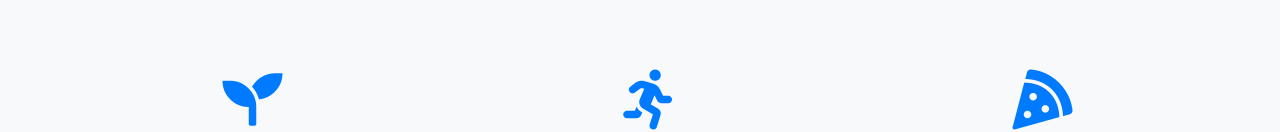
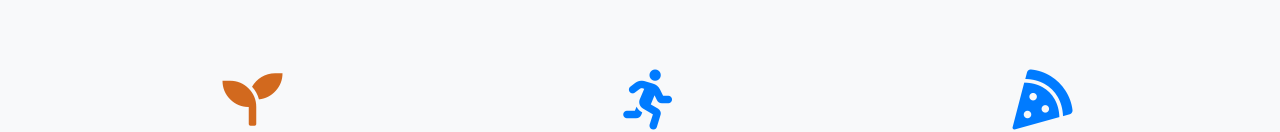
Before and after one commit to Eilaf-Alg/amingoFront-end, a React (Create React App) app: page / in a window 1280 px wide. In both pictures the pointer is over the icon 252 px from the left and 759 px from the top of the page. Shown: the part 660-792 px from the top of the page. Built offline with nearby package versions, Linux system fonts and the light colour scheme.

Commit message:
fnoooooooooooo

```diff
--- a/src/App.css
+++ b/src/App.css
@@ -118,8 +118,8 @@ body {
   color: #007bff;
 }
 
-.Info:hover{
-  color: chocolate;
+.Info i:hover{
+  color: chocolate !important;
   /* font-size: 80px; */
 }
 
```
